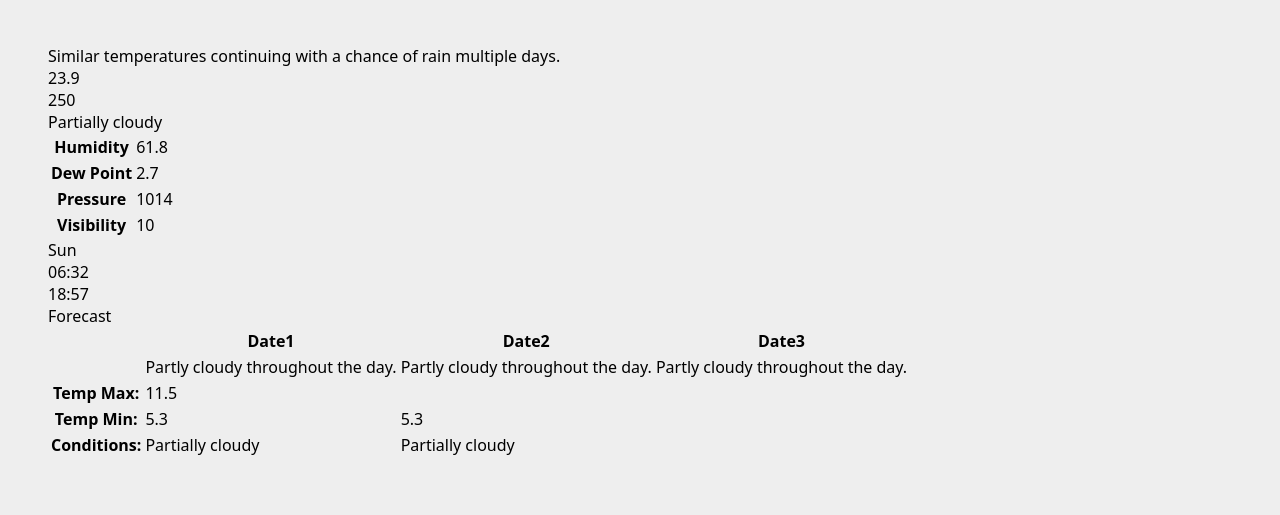
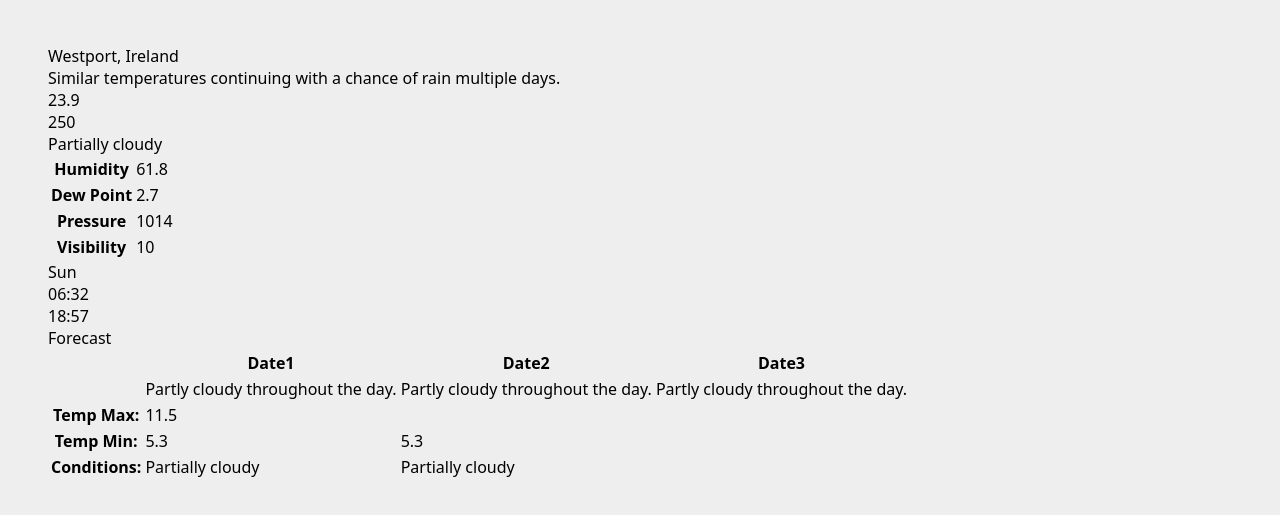
Before and after one commit to leandroesposito/top-weather-app, a website built with webpack: page src/template.html in a window 1280 px wide. Shown: the part 151-666 px from the top of the page. Built offline with nearby package versions, Linux system fonts and the light colour scheme.

Commit message:
Add missing location name container

```diff
--- a/src/template.html
+++ b/src/template.html
@@ -35,6 +35,7 @@
             <div class="icon-container">
               <div class="icon location-icon"></div>
             </div>
+            <div class="selected-location">Westport, Ireland</div>
           </div>
           <div class="today">
             <div class="description">
```
